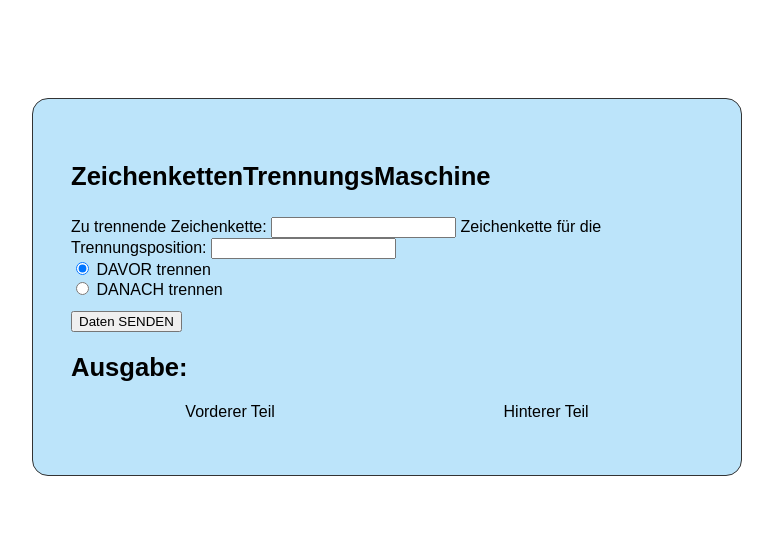
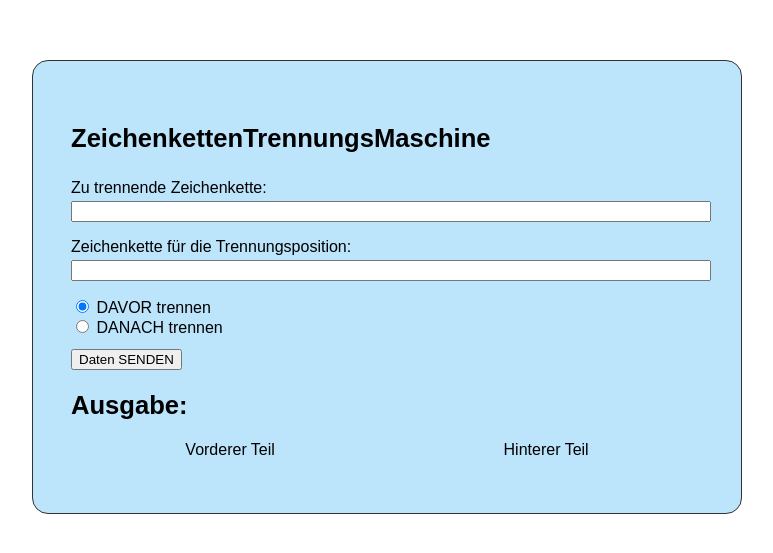
Before and after one commit to di-ja/40_Zeichenkettentrennungsapp, a plain HTML site: page index.html in a window 1280 px wide. Shown: the part 121-674 px from the top of the page, without its empty margins (253-1026 px from the left). Drawn offline with Linux system fonts and the light colour scheme.

Commit message:
kleinen Fehler im CSS behoben

```diff
--- a/assets/css/style.css
+++ b/assets/css/style.css
@@ -29,7 +29,7 @@ h1, h2 {
 label {
     font-weight: 1.2em;
 }
-form #trennKette, #trennPosition {
+form #input, #word {
     display: block;
     width: 100%;
     margin-bottom: 16px;
```
